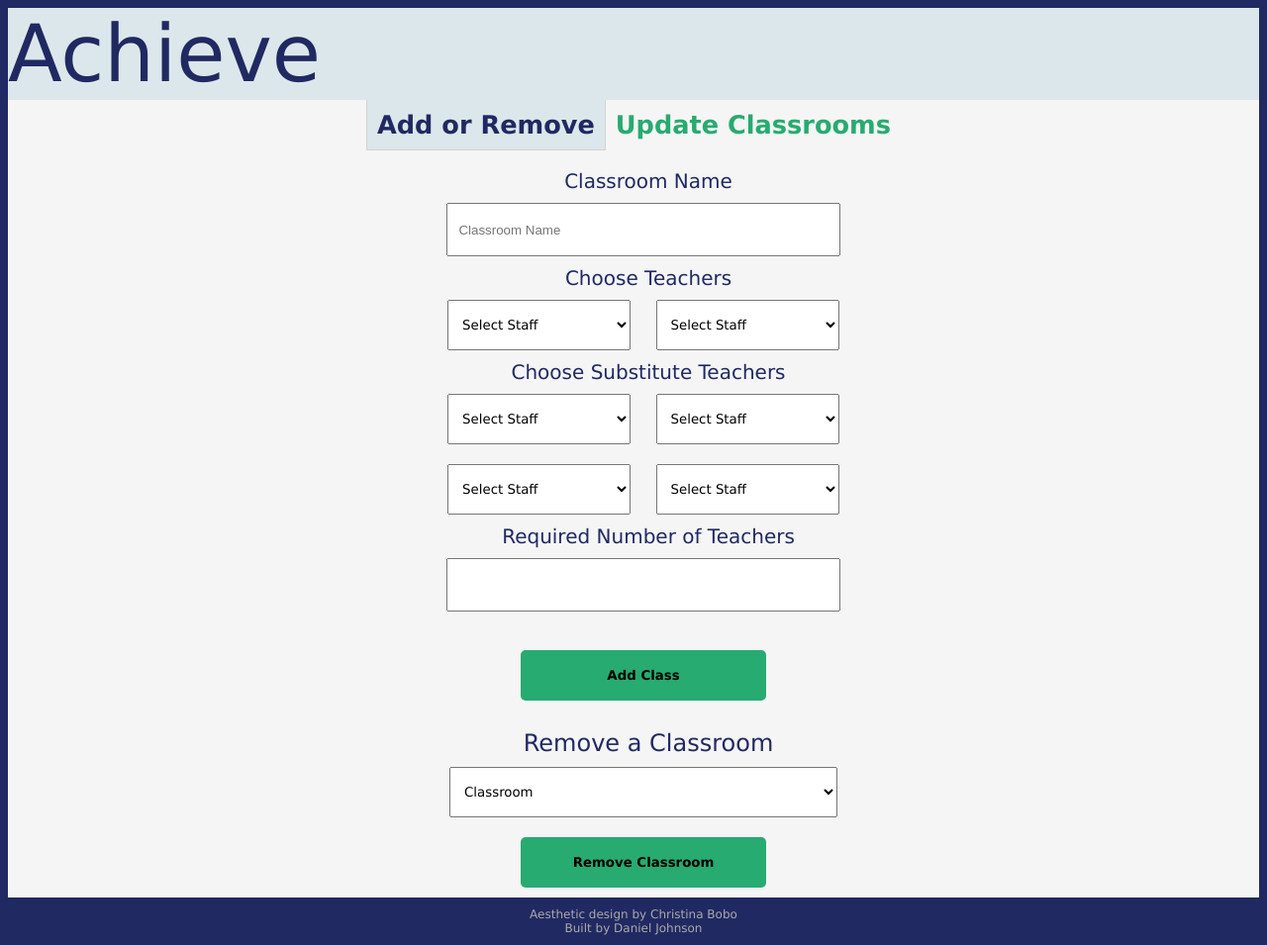
After one commit to djjohnsongeek/achieve, a Python web app: template templates/classrooms.html in a window 1280 px wide. The commit adds this page. Shown: the whole page at 99% size. Run offline with Jinja, Linux system fonts and the light colour scheme; the template is opened without the code that fills it, so the values that code supplies are empty.

Commit message:
wote HTM: for classroom pages

```diff
--- a/TODO.txt
+++ b/TODO.txt
@@ -26,12 +26,14 @@ Server Side Functionality (UNFINISHED)
             -update scheduling (decode hashed client names, update sql queries) (DONE)
 
         -TEST schedule generation with new week settings, with teamsize scheduling hours
-        -generate classroom schedule
+        -generate classroom schedule (DONE - need to chech for staff hours availability)
         -securly remove unencrypted fields
 
         Backburner:
         -save schedule for the entire week, able to few enture weeks schedule
+        -generate and download schedule on the same page
         -bigger check boxes
+        -consolodate staff/client/classroom update routes
         -re-schedules already scheduled staff if available?
         -possible optimization: no rebuiliding tier_team_member list EVERY loop
 
--- a/static/styles.css
+++ b/static/styles.css
@@ -85,7 +85,7 @@ footer
     font-size: 1.25em;
     margin-left: 10px;
 }
-#slct_staff-name_title, #slct_clientName_title
+#slct_staff-name_title, #slct_clientName_title, #slct_className_title
 {
     font-size: 1.5em;
 }
@@ -94,7 +94,7 @@ input, select
     padding: 10px 10px;
     margin: 10px;
 }
-input[type=text], input[type=time], input[type=password]
+input[type=text], input[type=time], input[type=password], input[type="number"]
 {
     width: 30%;
     height: 30px;
--- /dev/null
+++ b/templates/classrooms.html
@@ -0,0 +1,77 @@
+{% extends "layout.html" %}
+{% block title %}Classrooms{% endblock %}
+{% block main %}
+<div class="tabs">
+    <header style="padding: 0;">
+        <div style="background-color: rgb(220, 231, 235); border: 1px solid lightgrey;border-top: none;" class="tab_add-remove">
+            <a style="color:#212962;" href="/classrooms">Add or Remove</a>
+        </div><!--
+        --><div class="tab_update">
+            <a href="/classrooms-update">Update Classrooms</a>
+        </div>
+    </header>
+</div>
+<div class="div_forms">
+    <form nonvalidate id="form_add_class" name="form_add_class" method="POST" action="/classrooms">
+        <div class="fieldset"><br/>
+            <lable class="form_titles" for="class_name">Classroom Name</lable><br/>
+            <input type="text" id="class_name" name="class_name" placeholder="Classroom Name"><br/>
+            <!--Main classroom Teachers-->
+            <lable class="form_titles">Choose Teachers</lable><br/>
+            <select class="teachers" id="class_teacher1" name="class_teacher1">
+                <option value="" selected disabled>Select Staff</option>
+                {% for item in staff_query %}
+                <option value="{{item['name']}}">{{ item["name"] }}</option>
+                {% endfor %}
+            </select>
+            <select class="teachers" id="class_teacher2" name="class_teacher2">
+                <option value="" selected disabled>Select Staff</option>
+                {% for item in staff_query %}
+                <option value="{{item['name']}}">{{ item["name"] }}</option>
+                {% endfor %}
+            </select><br/>
+            <!--Substitute classroom Teachers-->
+            <lable class="form_titles">Choose Substitute Teachers</lable><br/>
+            <select class="teachers" id="sub_teacher1" name="sub_teacher1">
+                <option value="" selected disabled>Select Staff</option>
+                {% for item in staff_query %}
+                <option value="{{item['name']}}">{{ item["name"] }}</option>
+                {% endfor %}
+            </select>
+            <select class="teachers" id="sub_teacher2" name="sub_teacher2">
+                <option value="" selected disabled>Select Staff</option>
+                {% for item in staff_query %}
+                <option value="{{item['name']}}">{{ item["name"] }}</option>
+                {% endfor %}
+            </select><br/>
+            <select class="teachers" id="sub_teacher3" name="sub_teacher3">
+                <option value="" selected disabled>Select Staff</option>
+                {% for item in staff_query %}
+                <option value="{{item['name']}}">{{ item["name"] }}</option>
+                {% endfor %}
+            </select>
+            <select class="teachers" id="sub_teacher4" name="sub_teacher4">
+                <option value="" selected disabled>Select Staff</option>
+                {% for item in staff_query %}
+                <option value="{{item['name']}}">{{ item["name"] }}</option>
+                {% endfor %}
+            </select><br/>
+            <lable class="form_titles" for="class_rq">Required Number of Teachers</lable><br/>
+            <input type=number min="1" max="3" name="class_rq" id="class_rq"><br/><br/>
+            <button class="btn_submit" id="btn_add_class">Add Class</button>
+        </div>
+    </form>
+    <form id="form_remove_class" name="form_remove_class" action="/classrooms/remove" method="POST">
+        <div class="fieldset"><br/>
+            <lable id="slct_className_title" class="form_titles" for="slct_class">Remove a Classroom</lable><br/>
+            <select id="slct_class" name="slct_class">
+                <option disabled selected value="">Classroom</option>
+                {% for name in class_query %}
+                <option value ="{{ name['name'] }}">{{ name["name"] }}</option>
+                {% endfor %}
+            </select><br/>
+            <button type="submit" id="btn_remove_class" class="btn_submit">Remove Classroom</button>
+        </div>
+    </form>
+</div>
+{% endblock %}
--- a/templates/layout.html
+++ b/templates/layout.html
@@ -32,6 +32,14 @@
                             <a href="/clients/view-client-info">View Client Info</a>
                             <a href="/view-schedule/clients">View Client Schedule</a>
                         </div>
+                    </li>
+                    <li class="dropdown">
+                        <a class="dropbtn" href="/classrooms">Classrooms</a>
+                        <div class="dropdown_content">
+                            <a href="/classrooms">Manage Classrooms</a>
+                            <a>View Classroom Info</a>
+                        </div>
+                    </li>
                     </li>
                     <li class="dropdown">
                         <a class="dropbtn" href="/schedule">Schedule</a>
--- a/templates/staff.html
+++ b/templates/staff.html
@@ -40,7 +40,7 @@
         </form><br/>
         <form id="form_remove_staff" action="/staff/remove" method="POST">
             <div class="fieldset">
-                <lable id="slct_staff-name_title" class="form_titles" for="slct_staff_remove">Remove Staff</lable><br/>
+                <lable id="slct_staff-name_title" class="form_titles" for="slct_staff_remove">Remove a Staff Member</lable><br/>
                 <select id="slct_staff_remove" name="slct_staff_remove">
                     <option disabled selected value="">Staff Name</option>
                     {% for name in staff_names %}
```
Also changed, not shown: templates/classrooms-update.html (added, +37 -0 lines).
